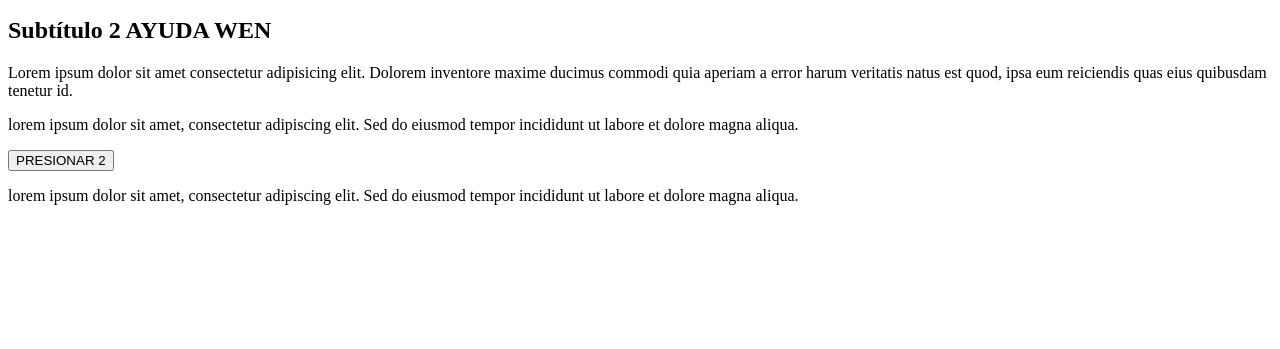
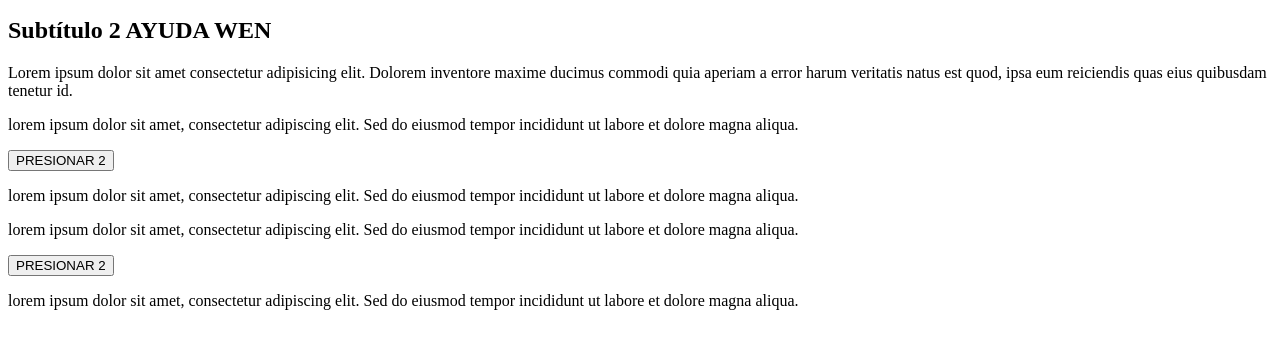
Before and after one commit to BryanVidaurre/ayudantia-git, a plain HTML site: page index.html in a window 1280 px wide. Shown: the part 101-450 px from the top of the page. Drawn offline with Linux system fonts and the light colour scheme.

Commit message:
feat: agrega parrafos

```diff
--- a/index.html
+++ b/index.html
@@ -23,6 +23,14 @@
 
     <p>lorem ipsum dolor sit amet, consectetur adipiscing elit. Sed do eiusmod tempor incididunt ut labore et dolore
         magna aliqua.</p>
+
+    <p>lorem ipsum dolor sit amet, consectetur adipiscing elit. Sed do eiusmod tempor incididunt ut labore et dolore
+        magna aliqua.</p>
+
+    <button>PRESIONAR 2</button>
+
+    <p>lorem ipsum dolor sit amet, consectetur adipiscing elit. Sed do eiusmod tempor incididunt ut labore et dolore
+        magna aliqua.</p>
 </body>
 
 </html>
```
